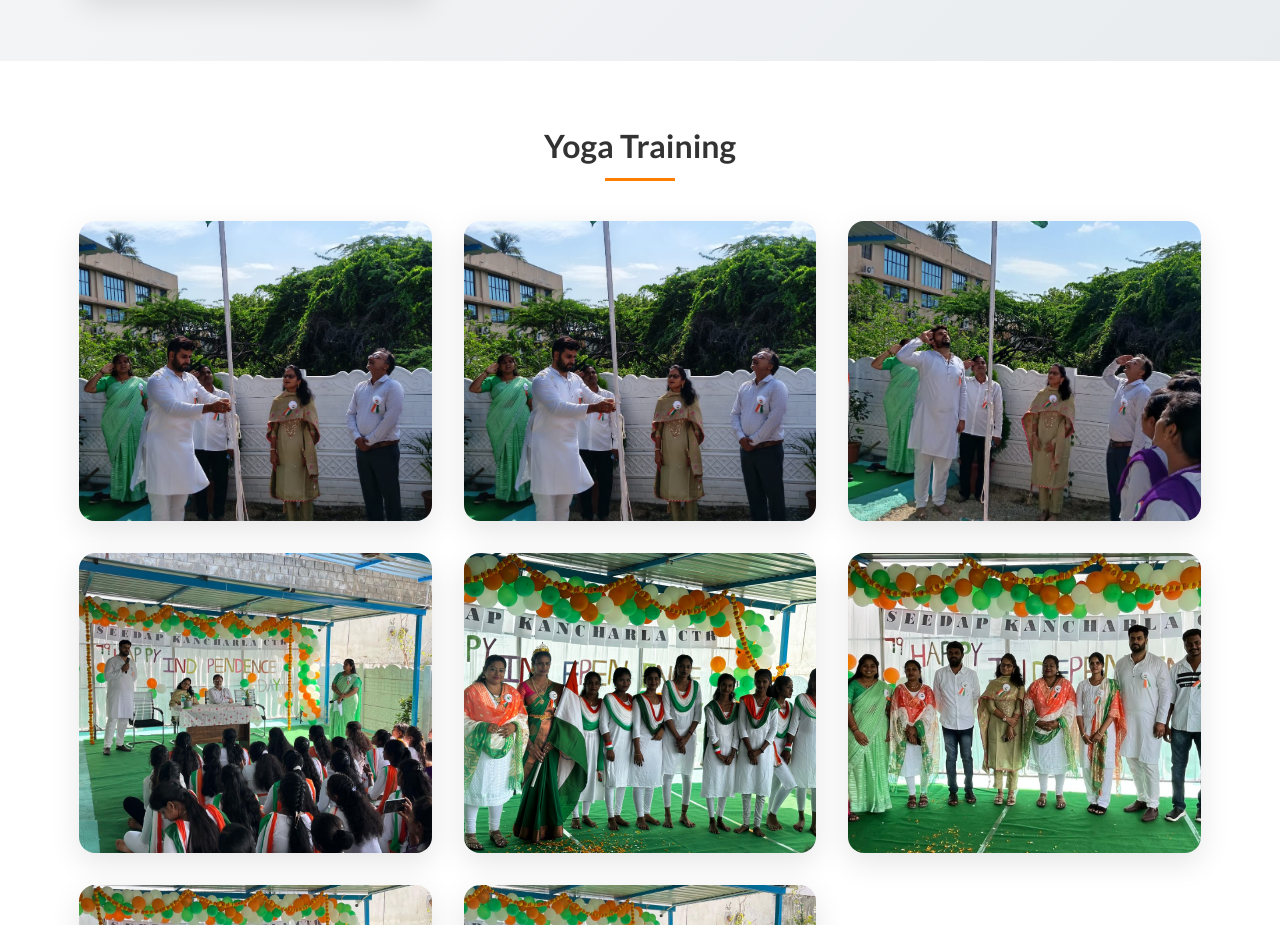
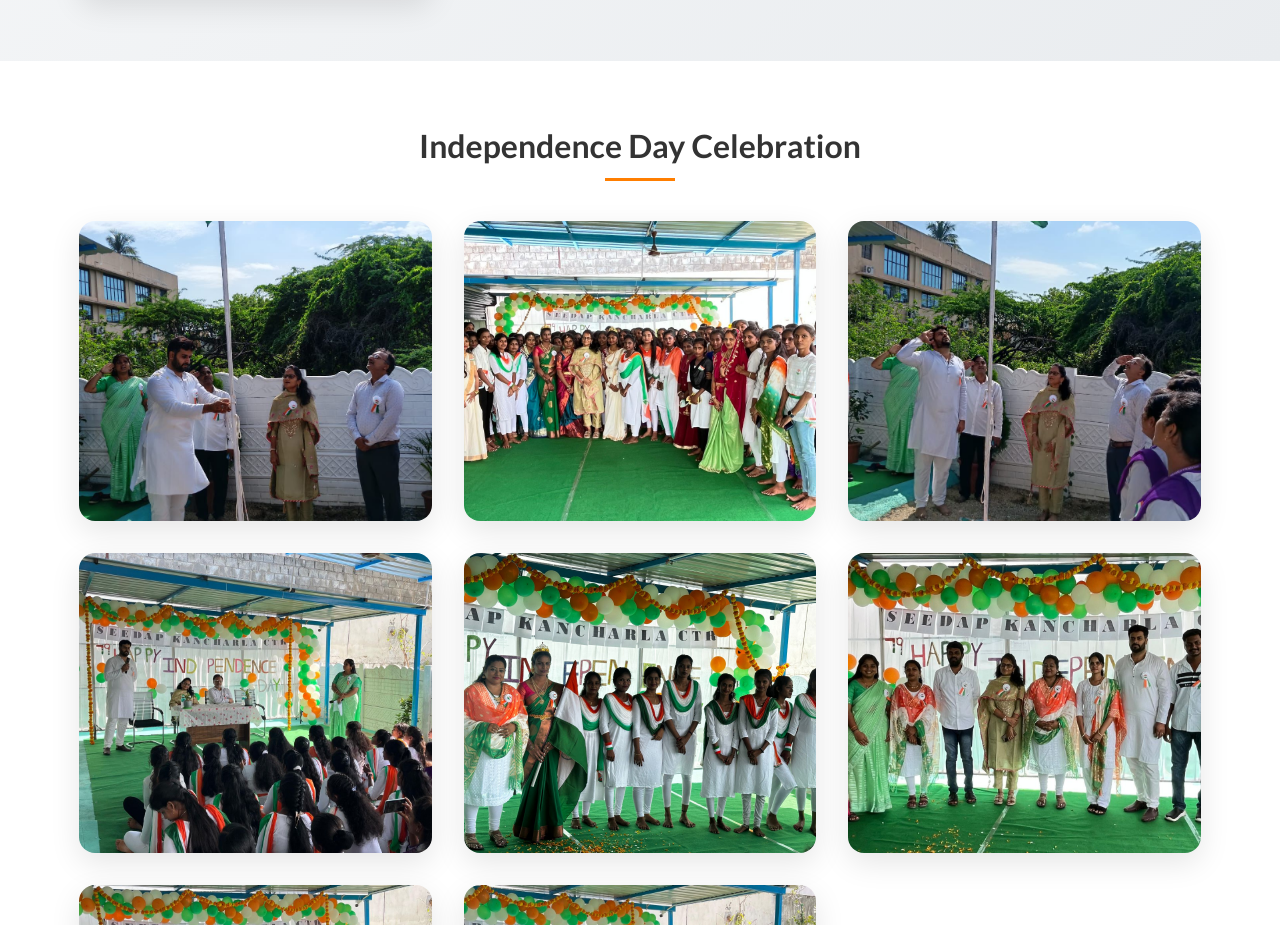
Before and after one commit to Dhrishta-Foundation/Foundation-Page, a plain HTML site: page gallery/gallery.html in a window 1280 px wide. Shown: the part 2090-3015 px from the top of the page. Drawn offline with Linux system fonts and the light colour scheme.

Commit message:
fixed the mistake

```diff
--- a/gallery/gallery.html
+++ b/gallery/gallery.html
@@ -115,7 +115,7 @@
     <!--  Yoga Section -->
     <section id="research-grants" class="gallery-section section">
         <div class="container">
-            <h2 class="section-title">Yoga Training</h2>
+            <h2 class="section-title">Independence Day Celebration</h2>
             <div class="gallery-grid">
                 <div class="gallery-item">
                     <img src="../assets/images/independence_day/flag.jpg" alt="Flag Ceremony">
@@ -125,7 +125,7 @@
                     </div>
                 </div>
                 <div class="gallery-item">
-                    <img src="../assets/images/independence_day/flag.jpg" alt="Flag Ceremony">
+                    <img src="../assets/images/independence_day/all_staff_with_student.jpg" alt="Flag Ceremony">
                     <div class="gallery-overlay">
                         <h3>Independence Day</h3>
                         <p></p>
```
